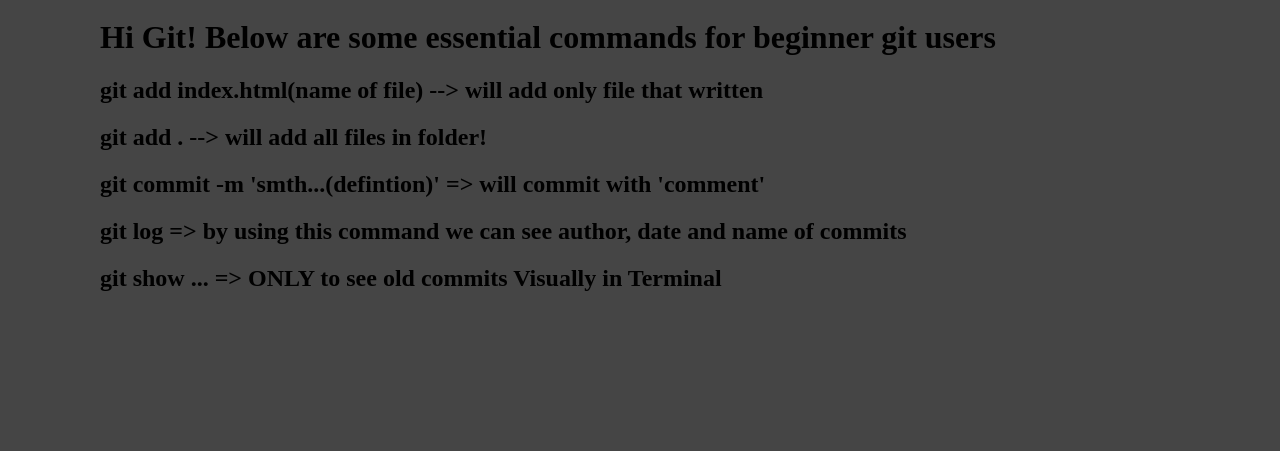
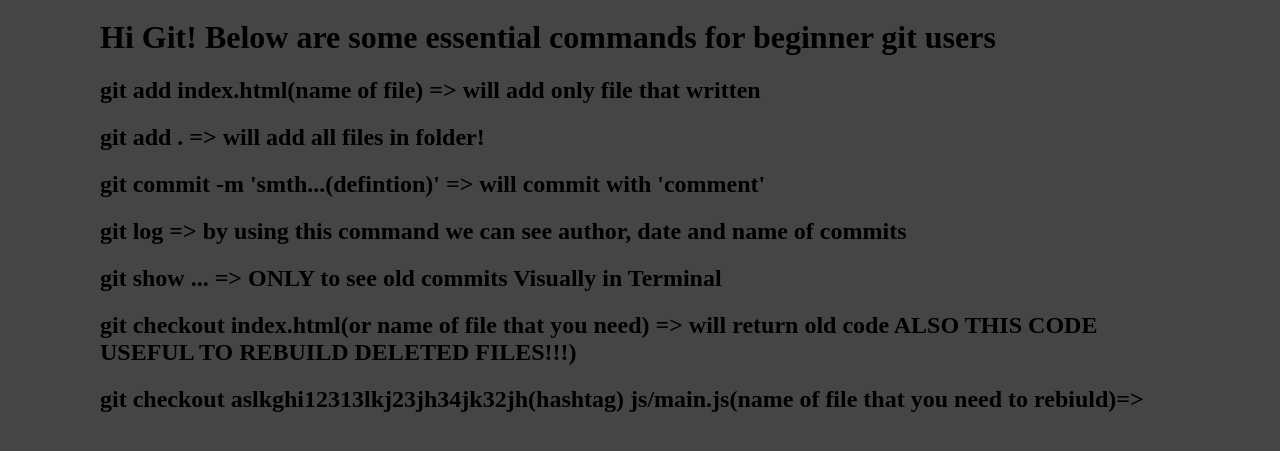
Before and after one commit to FedyaProg/newJs, a plain HTML site: page index.html in a window 1280 px wide. Shown: the part 61-512 px from the top of the page. Drawn offline with Linux system fonts and the light colour scheme.

Commit message:
unusual change)

```diff
--- a/index.html
+++ b/index.html
@@ -11,11 +11,14 @@
 <div class="container">
     <h1>Hello Js</h1>
     <h1>Hi Git! Below are some essential commands for beginner git users</h1>
-    <h2>git add index.html(name of file) --> will add only file that written</h2>
-    <h2>git add . --> will add all files in folder!</h2>
+    <h2>git add index.html(name of file) => will add only file that written</h2>
+    <h2>git add . => will add all files in folder!</h2>
     <h2>git commit -m 'smth...(defintion)' => will commit with 'comment'</h2>
     <h2>git log => by using this command we can see author, date and name of commits</h2>
     <h2>git show ... => ONLY to see old commits Visually in Terminal</h2>
+    <h2>git checkout index.html(or name of file that you need) => will return old code ALSO THIS CODE USEFUL TO REBUILD DELETED FILES!!!)</h2>
+    <h2>git checkout aslkghi12313lkj23jh34jk32jh(hashtag) js/main.js(name of file that you need to rebiuld)=> </h2>
+
 </div>
 
 <script src='js/main.js'></script>
--- a/js/main.js
+++ b/js/main.js
@@ -6,6 +6,5 @@ let mission = 'планы';
 let period = 'период';
 
 
-alert('trying to study git by spending ' + money);
-
+alert('Fucking beach github programming sun of the beach');
 console.log(income + ' через програмирования');
```
